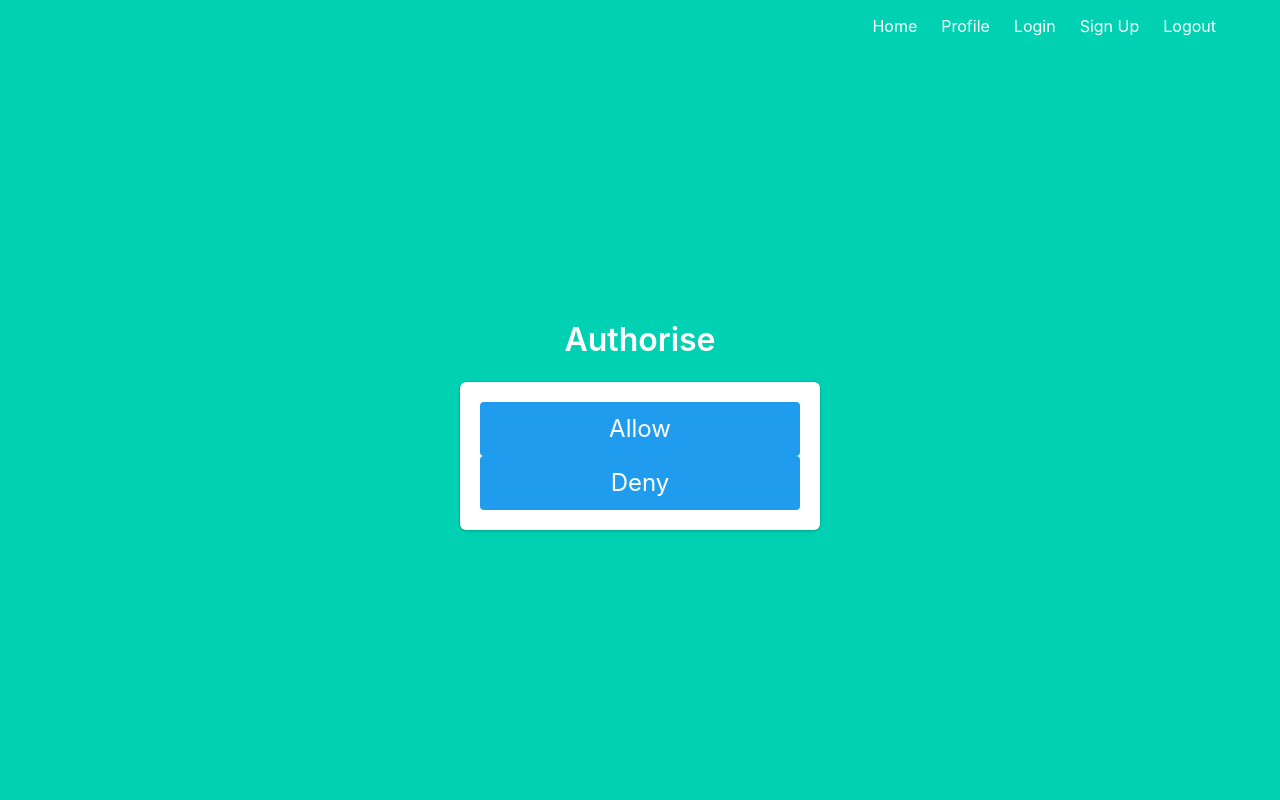
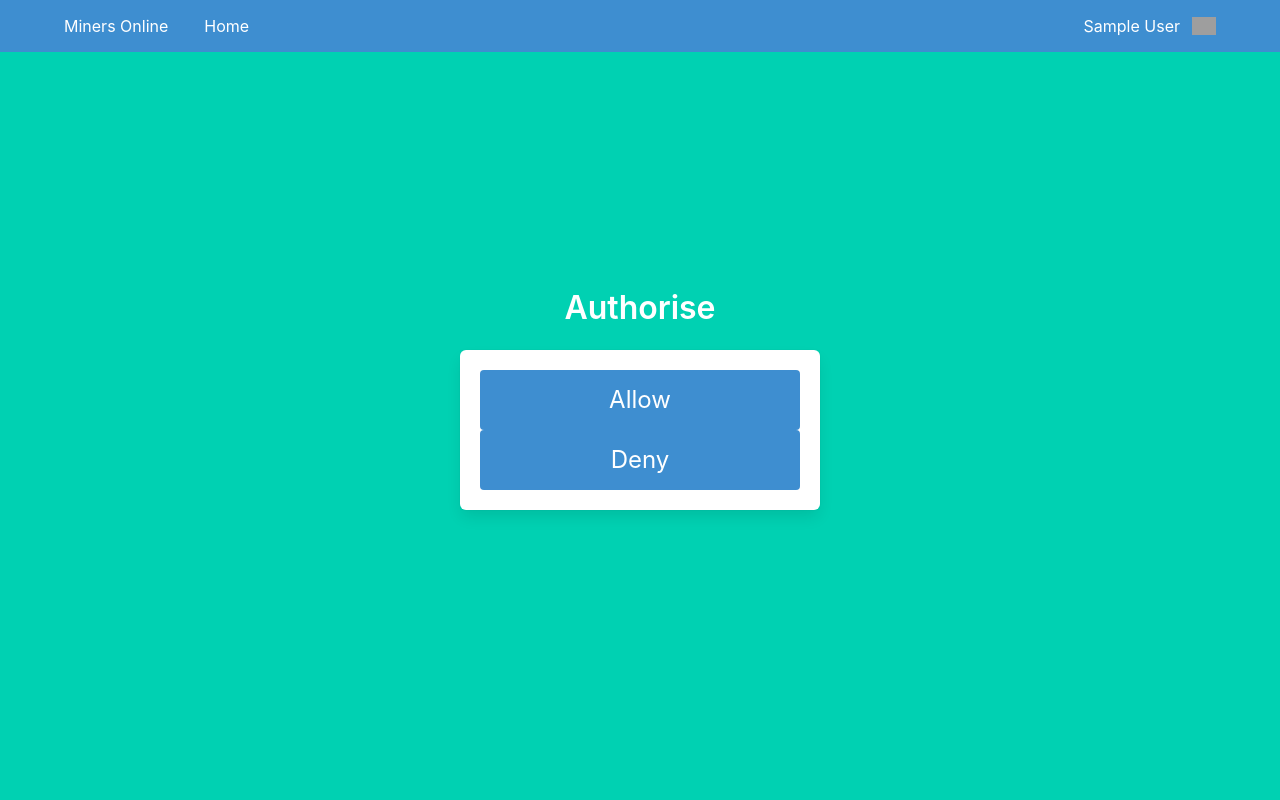
Before and after one commit to ajh123-development/miners-auth, a Flask app: page /authorise in a window 1280 px wide. Run offline with Flask 2, Linux system fonts and the light colour scheme; the visitor is signed in with stand-in values (Sample User, id 1); data comes from the database, SQL or seed files in the repository; some libraries are stand-ins or nearby versions; grey boxes are pictures that could not be loaded.

Commit message:
big update

```diff
--- a/miners_auth/models/account.py
+++ b/miners_auth/models/account.py
@@ -2,6 +2,7 @@ from datetime import datetime
 from flask_sqlalchemy import SQLAlchemy
 from flask_login import UserMixin
 from sqlalchemy.orm import relationship
+import urllib.parse
 from ..database import db
 
 
@@ -12,6 +13,10 @@ class User(UserMixin, db.Model):
     password: str = db.Column(db.String(500))
     email: str = db.Column(db.String(500))
     created_at: db.DateTime = db.Column(db.DateTime, default=datetime.utcnow)
+
+    @property
+    def encoded_name(self):
+        return urllib.parse.quote_plus(self.name)
 
     def is_authenticated(self):
         return self.authenticated
--- a/miners_auth/routes/auth.py
+++ b/miners_auth/routes/auth.py
@@ -10,7 +10,7 @@ auth_blueprint = Blueprint('auth', __name__)
 
 @auth_blueprint.route('/login')
 def login():
-    return render_template('login.html')
+    return render_template('login.html', user=current_user)
 
 @auth_blueprint.route('/login', methods=['POST'])
 def login_post():
@@ -35,7 +35,7 @@ def login_post():
 
 @auth_blueprint.route('/signup')
 def signup():
-    return render_template('signup.html')
+    return render_template('signup.html', user=current_user)
 
 @auth_blueprint.route('/signup', methods=['POST'])
 def signup_post():
@@ -74,7 +74,7 @@ def authorize(*args, **kwargs):
     # NOTICE: for real project, you need to require login
     if request.method == 'GET':
         # render a page for user to confirm the authorization
-        return render_template('authorise.html')
+        return render_template('authorise.html', user=current_user)
 
     if request.method == 'HEAD':
         # if HEAD is supported properly, request parameters like
--- a/miners_auth/routes/main.py
+++ b/miners_auth/routes/main.py
@@ -6,9 +6,9 @@ main_blueprint = Blueprint('main', __name__)
 
 @main_blueprint.route('/')
 def index():
-    return render_template('index.html')
+    return render_template('index.html', user=current_user)
 
 @main_blueprint.route('/profile')
 @login_required
 def profile():
-    return render_template('profile.html', name=current_user.name)
+    return render_template('profile.html', user=current_user, hideHero=True, hideContents=True)
--- a/templates/authorise.html
+++ b/templates/authorise.html
@@ -1,6 +1,6 @@
 {% extends "base.html" %}
 
-{% block content %}
+{% block hero_content %}
 <div class="column is-4 is-offset-4">
     <h3 class="title">Authorise</h3>
     <div class="box">
--- a/templates/base.html
+++ b/templates/base.html
@@ -1,50 +1,111 @@
 <!DOCTYPE html>
 <html>
-
     <head>
         <meta charset="utf-8">
         <meta http-equiv="X-UA-Compatible" content="IE=edge">
         <meta name="viewport" content="width=device-width, initial-scale=1">
         <title>Miners Online</title>
-        <link rel="stylesheet" href="https://cdnjs.cloudflare.com/ajax/libs/bulma/0.7.2/css/bulma.min.css" />
+        <link rel="stylesheet" href="https://cdnjs.cloudflare.com/ajax/libs/bulma/0.9.4/css/bulma.min.css"/>
+        <link rel="stylesheet" href="https://cdn.materialdesignicons.com/4.9.95/css/materialdesignicons.min.css">
     </head>
 
     <body>
-        <section class="hero is-primary is-fullheight">
-
-            <div class="hero-head">
-                <nav class="navbar">
+        <nav class="navbar is-fixed-top is-info" role="navigation" aria-label="main navigation">
             <div class="container">
-                        <div id="navbarMenuHeroA" class="navbar-menu">
-                            <div class="navbar-end">
+                <div class="navbar-brand">
+                    <a href="{{ url_for('main.index') }}" class="navbar-item mr-3">
+                        Miners Online
+                    </a>
+                    <a role="button" class="navbar-burger" aria-label="menu" aria-expanded="false" data-target="navbarMenu">
+                        <span aria-hidden="true"></span>
+                        <span aria-hidden="true"></span>
+                        <span aria-hidden="true"></span>
+                    </a>
+                </div>
+                <div id="navbarMenu" class="navbar-menu">
+                    <div class="navbar-start">
                         <a href="{{ url_for('main.index') }}" class="navbar-item">
                             Home
                         </a>
+                    </div>
+
+                    <div class="navbar-end">
+                        {% if not user.is_anonymous %}
+                        <div class="navbar-item has-dropdown has-divider is-hoverable">
+                            <a class="navbar-link is-arrowless">
+                                <span class="mr-3">{{ user.name }}</span>
+                                <span class="icon">
+                                    <img
+                                        src="https://api.dicebear.com/5.x/initials/svg?seed={{ user.encoded_name }}&radius=50"
+                                        alt="{{ user.name }}"
+                                        width="150"
+                                        height="150"
+                                    >
+                                </span>
+                            </a>
+                            <div class="navbar-dropdown is-right">
                                 <a href="{{ url_for('main.profile') }}" class="navbar-item">
-                                    Profile
+                                    <span class="icon"><i class="mdi mdi-account"></i></span>
+                                    <span>My Profile</span>
                                 </a>
+                                <hr class="navbar-divider">
+                                <a href="{{ url_for('auth.logout') }}" class="navbar-item">
+                                    <span class="icon"><i class="mdi mdi-logout"></i></span>
+                                    <span>Log Out</span>
+                                </a>
+                            </div>
+                        </div>
+                        {% else %}
                         <a href="{{ url_for('auth.login') }}" class="navbar-item">
                             Login
                         </a>
                         <a href="{{ url_for('auth.signup') }}" class="navbar-item">
                             Sign Up
                         </a>
-                                <a href="{{ url_for('auth.logout') }}" class="navbar-item">
-                                    Logout
-                                </a>
+                        {% endif %}
                     </div>
                 </div>
             </div>
         </nav>
-            </div>
 
+
+        {% if hideHero != true %}
+        <section class="hero is-primary is-fullheight">
             <div class="hero-body">
                 <div class="container has-text-centered">
-                {% block content %}
+                {% block hero_content %}
                 {% endblock %}
                 </div>
             </div>
         </section>
+        {% endif %}
+
+        {% if hideContents %}
+        <section class="section is-fullheight mt-3">
+            {% block content %}
+            {% endblock %}
+        </section>
+        {% endif %}
+
+        <script>
+            document.addEventListener('DOMContentLoaded', () => {
+                // Get all "navbar-burger" elements
+                const $navbarBurgers = Array.prototype.slice.call(document.querySelectorAll('.navbar-burger'), 0);
+
+                // Add a click event on each of them
+                $navbarBurgers.forEach( el => {
+                    el.addEventListener('click', () => {
+
+                        // Get the target from the "data-target" attribute
+                        const target = el.dataset.target;
+                        const $target = document.getElementById(target);
+
+                        // Toggle the "is-active" class on both the "navbar-burger" and the "navbar-menu"
+                        el.classList.toggle('is-active');
+                        $target.classList.toggle('is-active');
+                    });
+                });
+            });
+        </script>
     </body>
-
 </html>
--- a/templates/index.html
+++ b/templates/index.html
@@ -1,6 +1,6 @@
 {% extends "base.html" %}
 
-{% block content %}
+{% block hero_content %}
 <h1 class="title">
     Miners Online
 </h1>
--- a/templates/login.html
+++ b/templates/login.html
@@ -1,6 +1,6 @@
 {% extends "base.html" %}
 
-{% block content %}
+{% block hero_content %}
 <div class="column is-4 is-offset-4">
     <h3 class="title">Login</h3>
     <div class="box">
--- a/templates/signup.html
+++ b/templates/signup.html
@@ -1,6 +1,6 @@
 {% extends "base.html" %}
 
-{% block content %}
+{% block hero_content %}
 <div class="column is-4 is-offset-4">
     <h3 class="title">Sign Up</h3>
     <div class="box">
```
Also changed, not shown: templates/profile.html (+23 -3 lines). Lines whose indentation alone changed are shown as unchanged.
